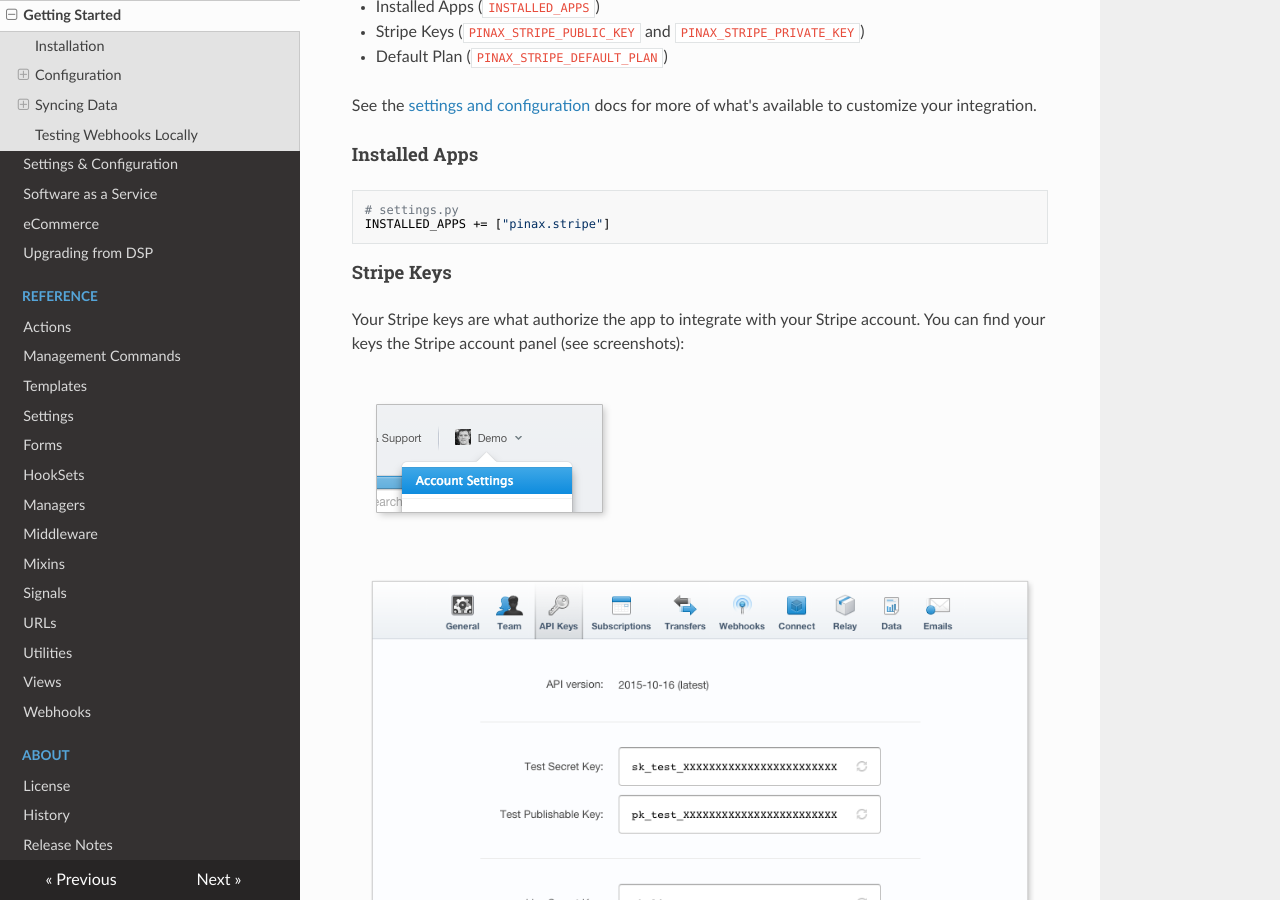
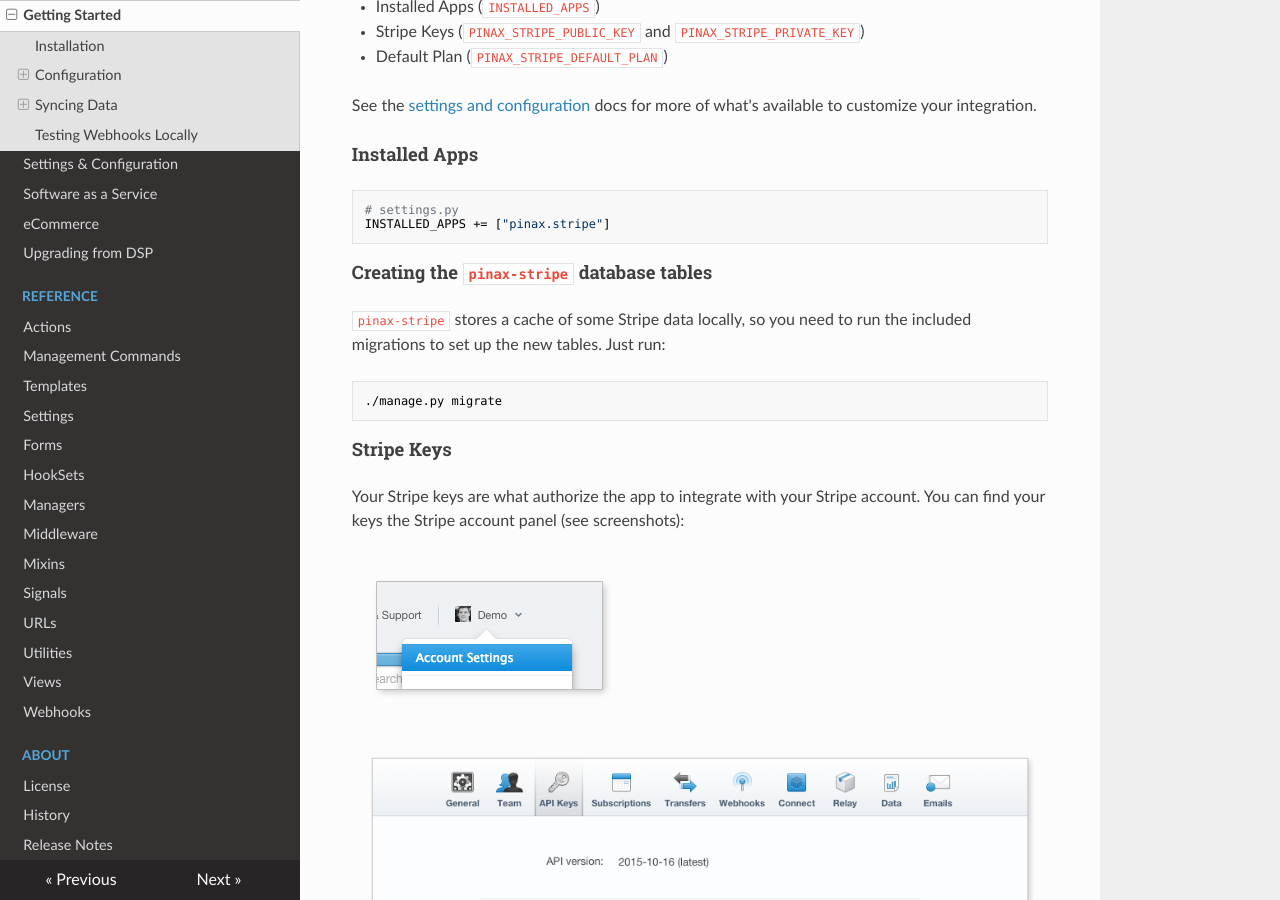
Before and after one commit to pinax/pinax-stripe-light, an MkDocs documentation site: the page built from docs/user-guide/getting-started.md, in a window 1280 px wide and 900 px high, scrolled down 702 px. Built offline with MkDocs 1.6.1, drawn with Linux system fonts in a browser that asks for light colours; nearby versions of some CDN libraries; old or Windows-style settings are respelled for this version of MkDocs.

Commit message:
Fix #236: Add migration docs

```diff
--- a/docs/user-guide/getting-started.md
+++ b/docs/user-guide/getting-started.md
@@ -37,6 +37,11 @@
     # settings.py
     INSTALLED_APPS += ["pinax.stripe"]
 
+#### Creating the `pinax-stripe` database tables
+
+`pinax-stripe` stores a cache of some Stripe data locally, so you need to run the included migrations to set up the new tables. Just run:
+
+    ./manage.py migrate
 
 #### Stripe Keys
 
```
